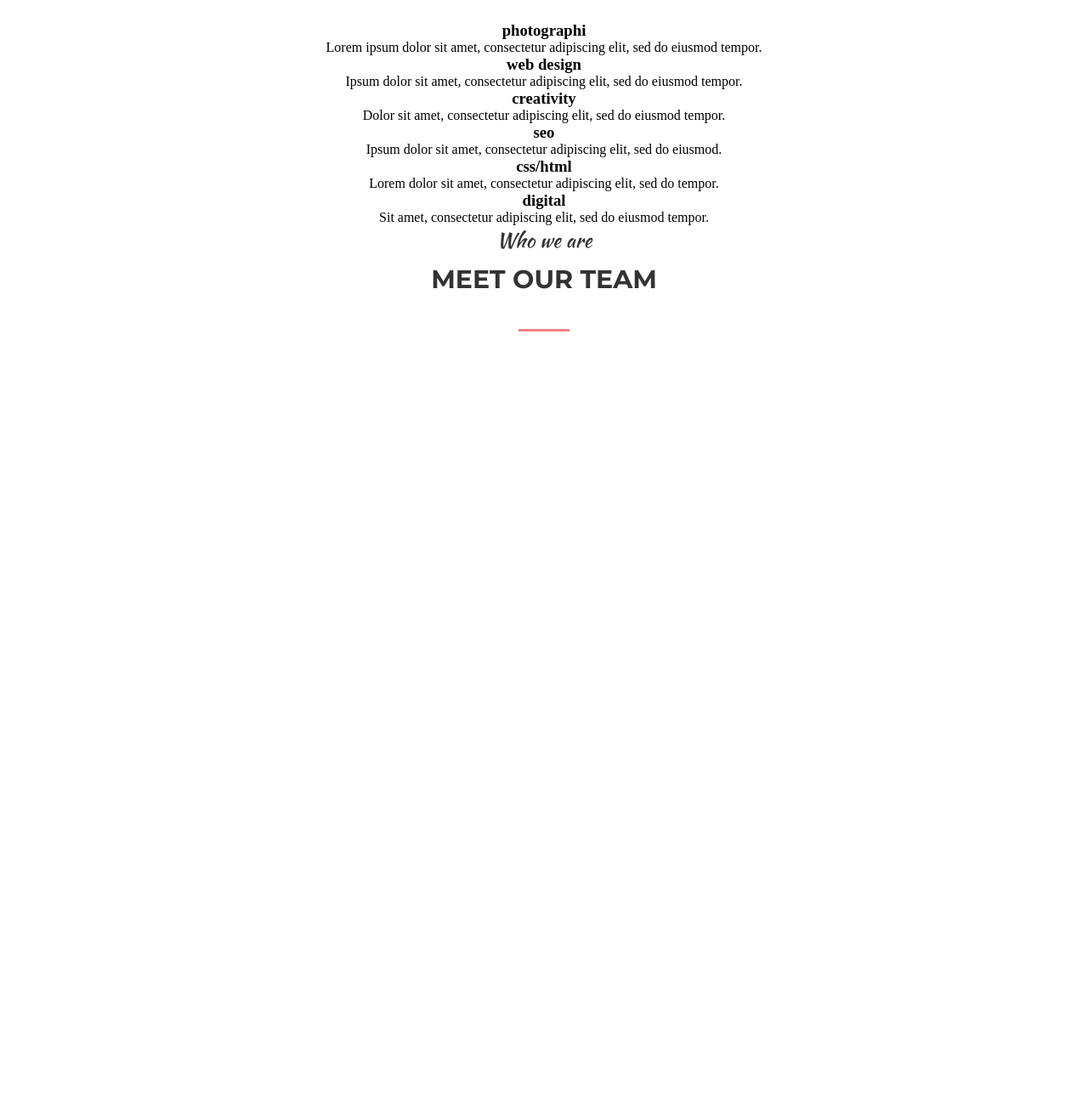
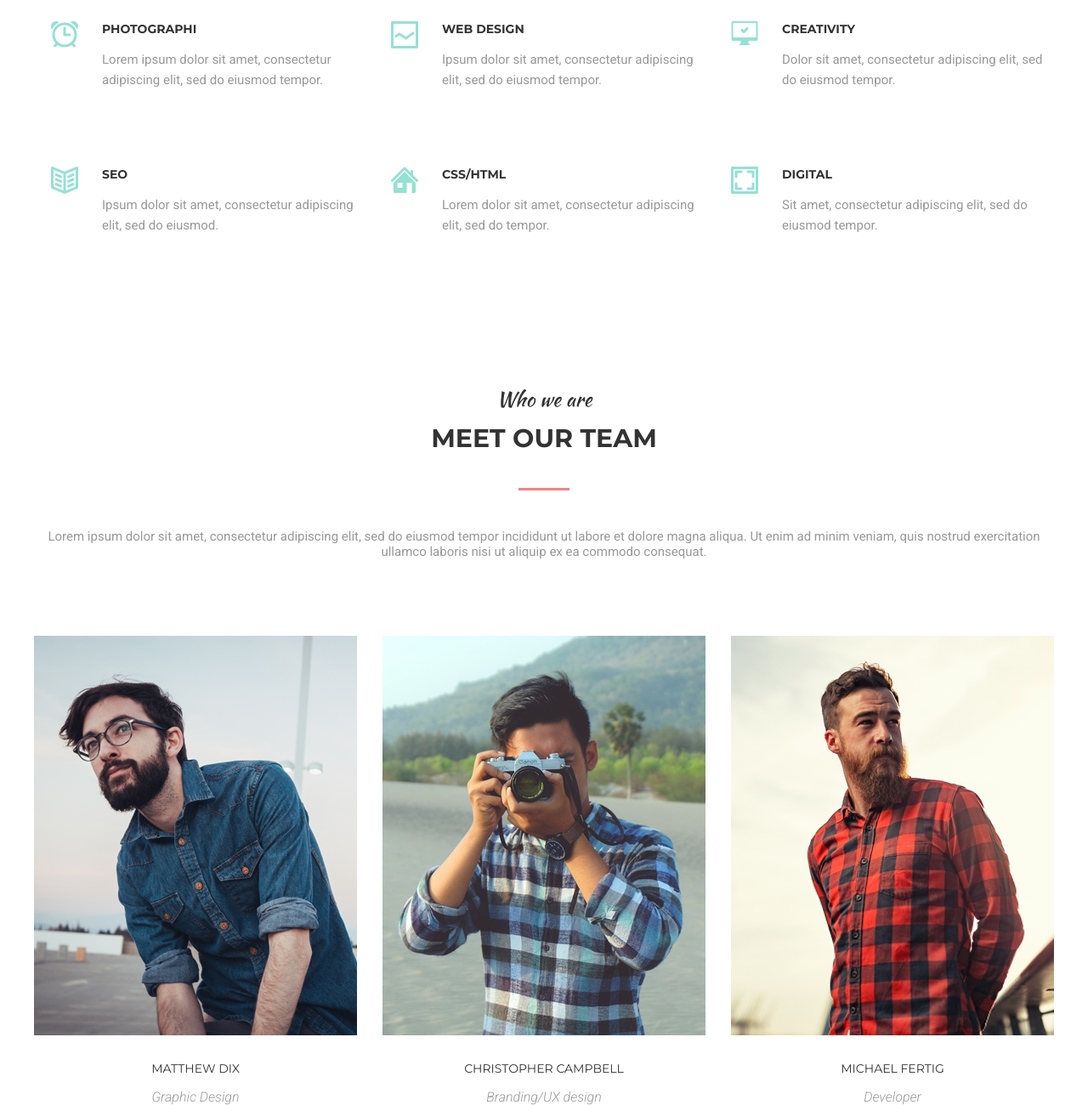
Before and after one commit to zaharius181185/module-06, a plain HTML site: page index.html in a window 1280 px wide. Shown: the part 355-1655 px from the top of the page at 85% size. Before the commit the page ends 800 px from the top, so only its background shows below. Drawn offline with Linux system fonts and the light colour scheme.

Commit message:
next processing

```diff
--- a/index.html
+++ b/index.html
@@ -43,27 +43,27 @@
                 <h2 class="section__name"><span class="different__style">we work with</span> amazing services</h2>
             </div>
             <ul class="services__list">
-                <li class="services__list__item">
+                <li class="services__list__item _no1">
                     <h3 class="services__list__item__title">photographi</h3>
                     <p class="services__list__item__text">Lorem ipsum dolor sit amet, consectetur adipiscing elit, sed do eiusmod tempor.</p>
                 </li>
-                <li class="services__list__item">
+                <li class="services__list__item _no2">
                     <h3 class="services__list__item__title">web design</h3>
                     <p class="services__list__item__text">Ipsum dolor sit amet, consectetur adipiscing elit, sed do eiusmod tempor.</p>
                 </li>
-                <li class="services__list__item">
+                <li class="services__list__item _no3">
                     <h3 class="services__list__item__title">creativity</h3>
                     <p class="services__list__item__text">Dolor sit amet, consectetur adipiscing elit, sed do eiusmod tempor.</p>
                 </li>
-                <li class="services__list__item">
+                <li class="services__list__item _no4">
                     <h3 class="services__list__item__title">seo</h3>
                     <p class="services__list__item__text">Ipsum dolor sit amet, consectetur adipiscing elit, sed do eiusmod.</p>
                 </li>
-                <li class="services__list__item">
+                <li class="services__list__item _no5">
                     <h3 class="services__list__item__title">css/html</h3>
                     <p class="services__list__item__text">Lorem dolor sit amet, consectetur adipiscing elit, sed do tempor.</p>
                 </li>
-                <li class="services__list__item">
+                <li class="services__list__item _no6">
                     <h3 class="services__list__item__title">digital</h3>
                     <p class="services__list__item__text">Sit amet, consectetur adipiscing elit, sed do eiusmod tempor.</p>
                 </li>
@@ -73,22 +73,22 @@
             <div class="section__cont__name">
                 <h2 class="section__name"><span class="different__style">Who we are</span> meet our team</h2>
             </div>
-            <p class="team__header__text"></p>
+            <p class="team__header__text">Lorem ipsum dolor sit amet, consectetur adipiscing elit, sed do eiusmod tempor incididunt ut labore et dolore magna aliqua. Ut enim ad minim veniam, quis nostrud exercitation ullamco laboris nisi ut aliquip ex ea commodo consequat. </p>
             <ul class="team__list">
                 <li class="team__list__item">
-                    <img class="team__list__item__img" src="" alt="">
-                    <p class="team__list__item__name"></p>
-                    <p class="team__list__item__profession"></p>
+                    <img class="team__list__item__img" src="./images/card_img_01.jpg" height="470" width="380" alt="">
+                    <p class="team__list__item__name">Matthew dix</p>
+                    <p class="team__list__item__profession">Graphic Design</p>
                 </li>
                 <li class="team__list__item">
-                    <img class="team__list__item__img" src="" alt="">
-                    <p class="team__list__item__name"></p>
-                    <p class="team__list__item__profession"></p>
+                    <img class="team__list__item__img" src="./images/card_img_02.jpg" height="470" width="380" alt="">
+                    <p class="team__list__item__name">Christopher Campbell</p>
+                    <p class="team__list__item__profession">Branding/UX design</p>
                 </li>
                 <li class="team__list__item">
-                    <img class="team__list__item__img" src="" alt="">
-                    <p class="team__list__item__name"></p>
-                    <p class="team__list__item__profession"></p>
+                    <img class="team__list__item__img" src="./images/card_img_03.jpg" height="470" width="380" alt="">
+                    <p class="team__list__item__name">Michael Fertig </p>
+                    <p class="team__list__item__profession">Developer</p>
                 </li>
             </ul>
         </section>
--- a/style.css
+++ b/style.css
@@ -61,16 +61,9 @@ img {
     display: flex;
     justify-content: space-between;
     padding: 28px;
-    /* align-items: center; */
     align-items: baseline;
     padding-bottom: 125px;
 }
-
-/*.site__logo {
-    display: flex;
-    align-items: baseline;
-}
-*/
 
 .logo {
     font-family: var(--main-font);
@@ -81,7 +74,6 @@ img {
 
 .nav__header {
     display: flex;
-    /* align-items: baseline; */
 }
 
 .nav__ul {
@@ -138,18 +130,12 @@ img {
     margin-top: 40px;
 }
 
-
-
-
-
-
 .section__name {
     font-family: var(--main-font);
     font-size: 30px;
     color: rgb(51, 51, 51);
     text-transform: uppercase;
     font-weight: bold;
-    /* margin-bottom: 110px; */
 }
 
 .different__style {
@@ -166,6 +152,122 @@ img {
     text-transform: uppercase;
 }
 
+
+
+/* SERVICES LIST */
+.services {
+    margin-bottom: 85px;
+}
+
 .services__list {
     margin-top: 65px;
+    display: flex;
+    flex-wrap: wrap;
+    justify-content: space-between;
 }
+
+.services__list__item {
+    padding-left: 60px;
+    max-width: 380px;
+    margin-bottom: 90px;
+    text-align: left;
+}
+
+._no1 {
+    background-image: url(./images/ALARM_01.png);
+    background-repeat: no-repeat;
+    margin-left: 20px;
+}
+
+._no2 {
+    background-image: url(./images/LINE\ GRAPH_02.png);
+    background-repeat: no-repeat;
+    margin-left: 20px;
+}
+
+._no3 {
+    background-image: url(./images/COMPUTER\ _\ OK_03.png);
+    background-repeat: no-repeat;
+    margin-left: 20px;
+}
+
+._no4 {
+    background-image: url(./images/BOOK\ 2_04.png);
+    background-repeat: no-repeat;
+    margin-left: 20px;
+}
+
+._no5 {
+    background-image: url(./images/HOME_05.png);
+    background-repeat: no-repeat;
+    margin-left: 20px;
+}
+
+._no6 {
+    background-image: url(./images/IMAGE_06.png);
+    background-repeat: no-repeat;
+    margin-left: 20px;
+}
+
+
+
+.services__list__item__title {
+    font-family: var(--main-font);
+    text-transform: uppercase;
+    font-size: 14px;
+    color: rgb(51, 51, 51);
+    margin-bottom: 15px;
+}
+
+
+
+.services__list__item__text {
+    font-family: var(--second-font);
+    font-size: 15px;
+    color: rgb(153, 153, 153);
+    line-height: 1.6;
+
+}
+
+
+/* TEAM LIST */
+.team__header__text {
+    font-family: var(--second-font);
+    margin-top: 45px;
+    font-size: 15px;
+    color: rgb(153, 153, 153);
+}
+
+.team__list {
+    margin-top: 90px;
+    display: flex;
+    justify-content: space-between;
+}
+
+.team__list__item {
+    max-width: 380px;
+
+}
+
+
+
+
+
+
+.team__list__item__name {
+    font-family: var(--main-font);
+    margin-top: 30px;
+    text-transform: uppercase;
+    font-size: 14px;
+    color: rgb(51, 51, 51);
+
+}
+
+
+
+.team__list__item__profession {
+    margin-top: 15px;
+    font-family: var(--second-font);
+    color: rgb(153, 153, 153);
+    font-style: italic;
+}
```
